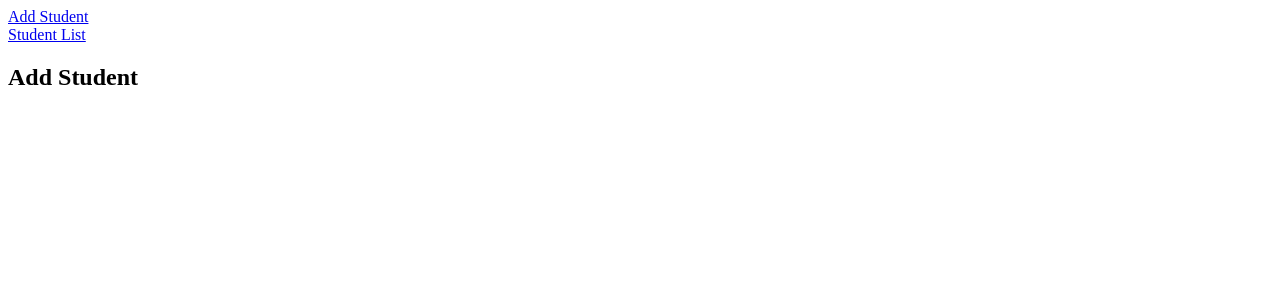
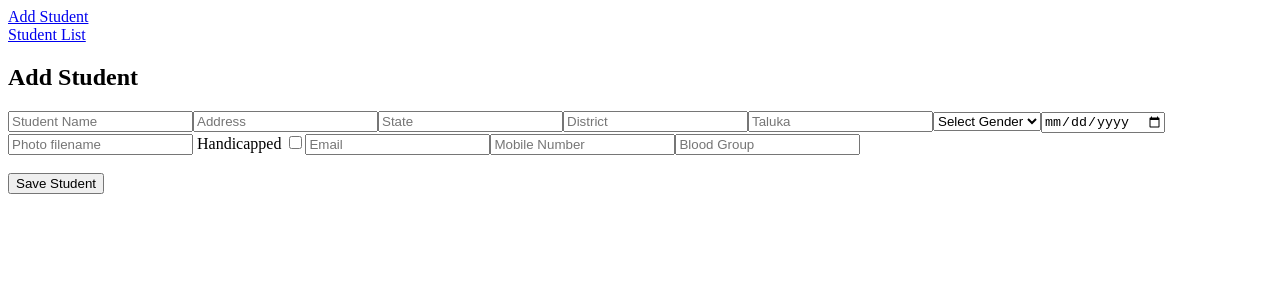
Before and after one commit to atharvasonawane/crud_go_vue_project, a Vue app in the folder frontend/: page /add-student in a window 1280 px wide. Shown: the top 300 px of the page. Built offline with nearby package versions, Linux system fonts and the light colour scheme.

Commit message:
feat: connect frontend add student form to backend
add CORS middleware for API requests

post student form data to /students with axios

```diff
--- a/frontend/src/components/AddStudent.vue
+++ b/frontend/src/components/AddStudent.vue
@@ -1,12 +1,94 @@
+<template>
+  <div>
+    <h2>Add Student</h2>
 
-<template>
-    <div>
-        <h2>Add Student</h2>
-    </div>
+    <form @submit.prevent="submitForm">
+      <input v-model="student.studentName" placeholder="Student Name" required />
+
+      <input v-model="student.address" placeholder="Address" />
+
+      <input v-model="student.state" placeholder="State" />
+
+      <input v-model="student.district" placeholder="District" />
+
+      <input v-model="student.taluka" placeholder="Taluka" />
+
+      <select v-model="student.gender">
+        <option disabled value="">Select Gender</option>
+        <option>Male</option>
+        <option>Female</option>
+      </select>
+
+      <input type="date" v-model="student.dob" />
+
+      <input v-model="student.photo" placeholder="Photo filename" />
+
+      <label>
+        Handicapped
+        <input type="checkbox" v-model="student.handicapped" />
+      </label>
+
+      <input v-model="student.email" placeholder="Email" />
+
+      <input v-model="student.mobileNumber" placeholder="Mobile Number" />
+
+      <input v-model="student.bloodGroup" placeholder="Blood Group" />
+
+      <br /><br />
+      <button type="submit">Save Student</button>
+    </form>
+  </div>
 </template>
 
 <script>
-    export default {
-        name :"AddStudent"
+import axios from "axios"
+
+export default {
+  name: "AddStudent",
+  data() {
+    return {
+      student: {
+        studentName: "",
+        address: "",
+        state: "",
+        district: "",
+        taluka: "",
+        gender: "",
+        dob: "",
+        photo: "",
+        handicapped: false,
+        email: "",
+        mobileNumber: "",
+        bloodGroup: "",
+      },
     }
+  },
+  methods: {
+    async submitForm() {
+      try {
+        await axios.post("http://localhost:8000/students", this.student)
+        alert("Student added successfully")
+
+        // clear form
+        this.student = {
+          studentName: "",
+          address: "",
+          state: "",
+          district: "",
+          taluka: "",
+          gender: "",
+          dob: "",
+          photo: "",
+          handicapped: false,
+          email: "",
+          mobileNumber: "",
+          bloodGroup: "",
+        }
+      } catch (error) {
+        alert("Error adding student")
+        console.error(error)
+      }
+    },
+  },
+}
 </script>
--- a/frontend/src/router/index.js
+++ b/frontend/src/router/index.js
@@ -5,17 +5,18 @@ import StudentList from '../components/StudentList.vue';
 
 const routes = [
   {
-        path: '/',
-        redirect: '/students'
+    path: "/",
+    redirect: "/add-student",
   },
   {
-        path: '/add-student',
-        component: AddStudent
+    path: "/add-student",
+    component: AddStudent,
   },
   {
-        path: '/students',
-        component: StudentList
+    path: "/students",
+    component: StudentList,
   },
+
 ]
 
 const router = createRouter({
```
Also changed, not shown: 1 other file (tests, documents, lock files or other folders). Lines whose indentation alone changed are shown as unchanged.
